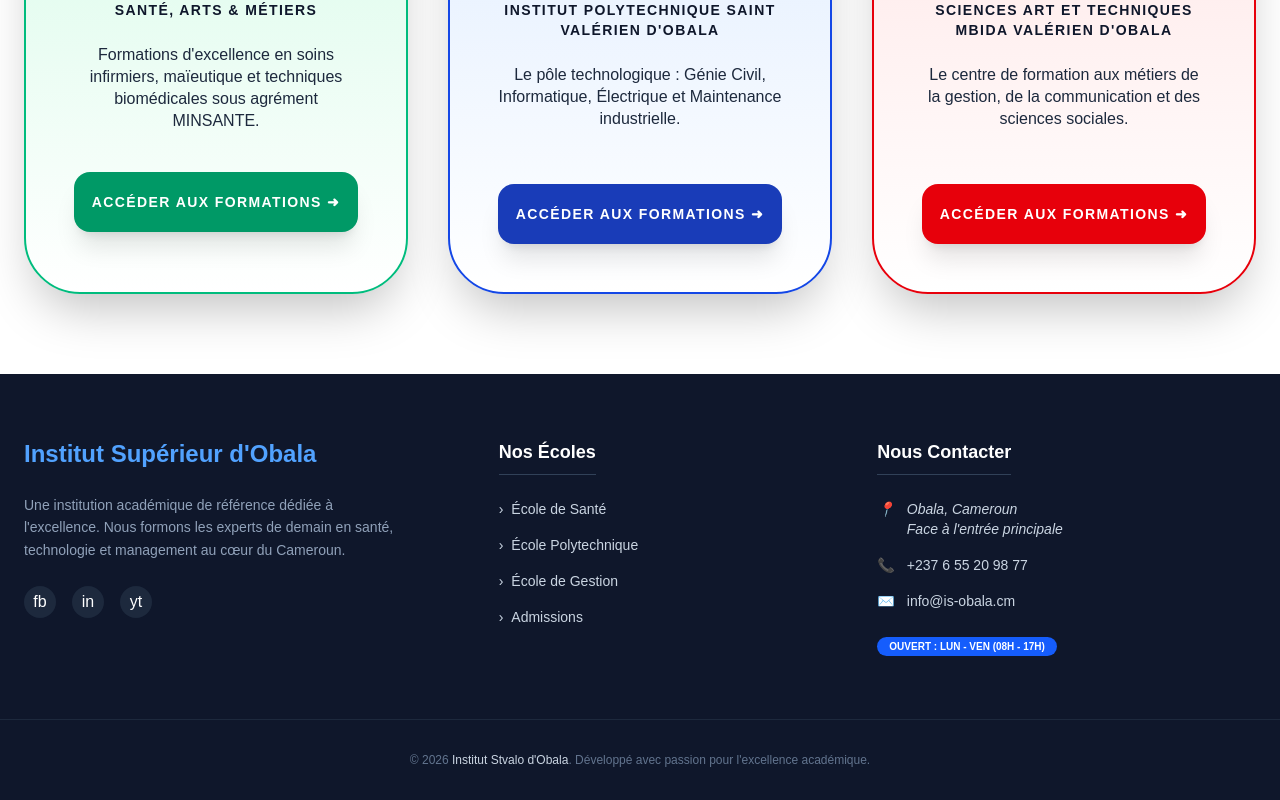
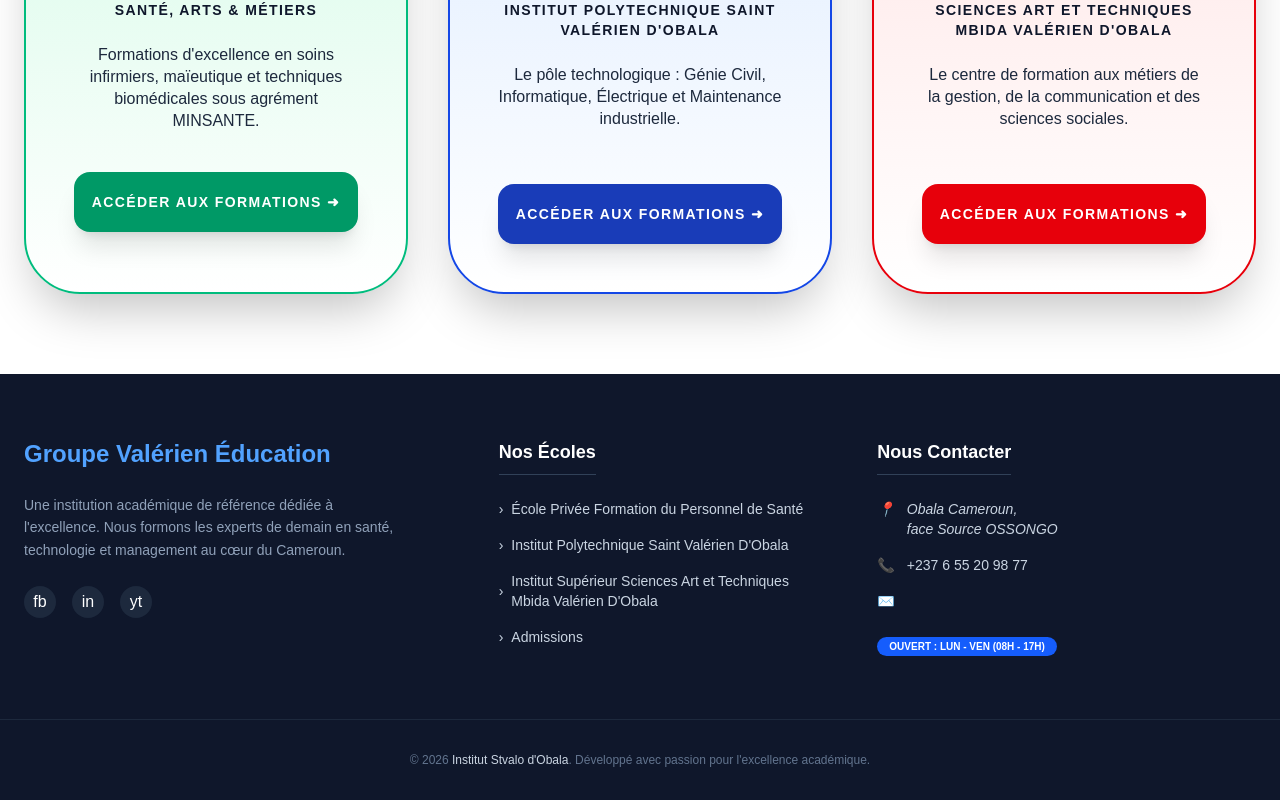
Before and after one commit to Franckdev237/institut-univ, a Next.js app: page / in a window 1280 px wide. Shown: the part 1107-1907 px from the top of the page. Built offline with nearby package versions, Linux system fonts and the light colour scheme.

Commit message:
Mise à jour du footer

```diff
--- a/components/Footer.js
+++ b/components/Footer.js
@@ -6,7 +6,7 @@
         {/* Colonne 1 : Identité de l'Institut */}
         <div>
           <h3 className="text-2xl font-bold mb-6 text-blue-400">
-            Institut Supérieur d'Obala
+            Groupe Valérien Éducation
           </h3>
           <p className="text-slate-400 text-sm leading-relaxed mb-6">
             Une institution académique de référence dédiée à l'excellence. Nous formons les experts de demain en santé, technologie et management au cœur du Cameroun.
@@ -27,17 +27,17 @@
           <ul className="space-y-4 text-slate-300 text-sm">
             <li>
               <a href="/sante" className="hover:text-emerald-400 transition flex items-center">
-                <span className="mr-2">›</span> École de Santé
+                <span className="mr-2">›</span> École Privée Formation du Personnel de Santé
               </a>
             </li>
             <li>
               <a href="/polytechnique" className="hover:text-orange-400 transition flex items-center">
-                <span className="mr-2">›</span> École Polytechnique
+                <span className="mr-2">›</span> Institut Polytechnique Saint Valérien D'Obala
               </a>
             </li>
             <li>
               <a href="/gestion" className="hover:text-purple-400 transition flex items-center">
-                <span className="mr-2">›</span> École de Gestion
+                <span className="mr-2">›</span> Institut Supérieur Sciences Art et Techniques Mbida Valérien D'Obala
               </a>
             </li>
             <li>
@@ -56,7 +56,7 @@
           <ul className="space-y-4 text-slate-300 text-sm">
             <li className="flex items-start italic">
               <span className="text-blue-400 mr-3">📍</span>
-              Obala, Cameroun <br /> Face à l'entrée principale
+              Obala Cameroun, <br /> face Source OSSONGO
             </li>
             <li className="flex items-center">
               <span className="text-blue-400 mr-3">📞</span>
@@ -64,7 +64,7 @@
             </li>
             <li className="flex items-center">
               <span className="text-blue-400 mr-3">✉️</span>
-              info@is-obala.cm
+
             </li>
             <li className="mt-6">
               <span className="bg-blue-600 text-white text-[10px] px-3 py-1 rounded-full uppercase font-bold">
```
